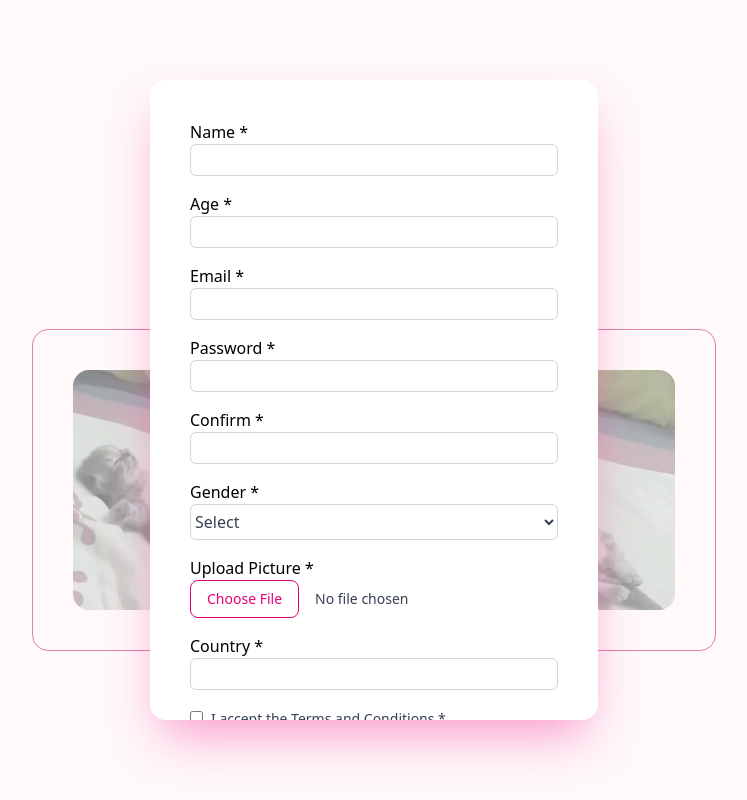
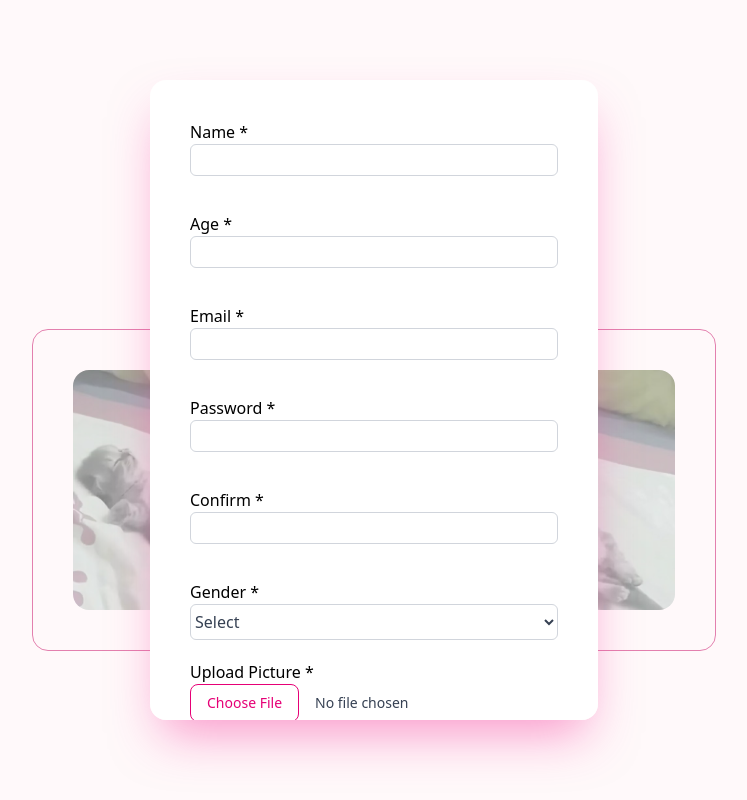
Before and after one commit to olydbd/rs-react-forms-app, a React (Vite) app: page / in a window 1280 px wide. Both pictures are taken after a click on the button "Controlled". Shown: the whole page, without its empty margins (266-1013 px from the left). Built offline with nearby package versions, Linux system fonts and the light colour scheme.

Commit message:
feat: improve form fields by reserving space for error messages

```diff
--- a/src/components/ui/AutocompleteField/AutocompleteField.tsx
+++ b/src/components/ui/AutocompleteField/AutocompleteField.tsx
@@ -31,7 +31,7 @@ export default function AutocompleteField({
           <option key={option} value={option} />
         ))}
       </datalist>
-      {error && <p className="text-sm text-red-600">{error}</p>}
+      <p className="h-5 text-sm text-red-600">{error}</p>
     </>
   );
 }
--- a/src/components/ui/CheckboxField/CheckboxField.tsx
+++ b/src/components/ui/CheckboxField/CheckboxField.tsx
@@ -22,7 +22,7 @@ export default function CheckboxField({
           {label} *
         </label>
       )}
-      {error && <p className="text-sm text-red-600">{error}</p>}
+      <p className="h-5 text-sm text-red-600">{error}</p>
     </>
   );
 }
--- a/src/components/ui/FileField/FileField.tsx
+++ b/src/components/ui/FileField/FileField.tsx
@@ -20,7 +20,7 @@ export default function FileField({
         {...rest}
         className="block w-full cursor-pointer text-sm text-gray-700 file:mr-4 file:cursor-pointer file:rounded-lg file:border file:border-pink-600 file:px-4 file:py-2 file:text-pink-600 hover:file:border-gray-700 hover:file:text-gray-700"
       />
-      {error && <p className="text-sm text-red-600">{error}</p>}
+      <p className="h-5 text-sm text-red-600">{error}</p>
     </>
   );
 }
--- a/src/components/ui/InputField/InputField.tsx
+++ b/src/components/ui/InputField/InputField.tsx
@@ -24,7 +24,7 @@ export default function InputField({
         {...rest}
         className="block h-8 w-full rounded-md border border-gray-300"
       />
-      {error && <p className="text-sm text-red-600">{error}</p>}
+      <p className="h-5 text-sm text-red-600">{error}</p>
     </>
   );
 }
--- a/src/components/ui/SelectField/SelectField.tsx
+++ b/src/components/ui/SelectField/SelectField.tsx
@@ -36,7 +36,7 @@ export default function SelectField({
           </option>
         ))}
       </select>
-      {error && <p className="text-sm text-red-600">{error}</p>}
+      <p className="h-1 text-sm text-red-600">{error}</p>
     </>
   );
 }
```
